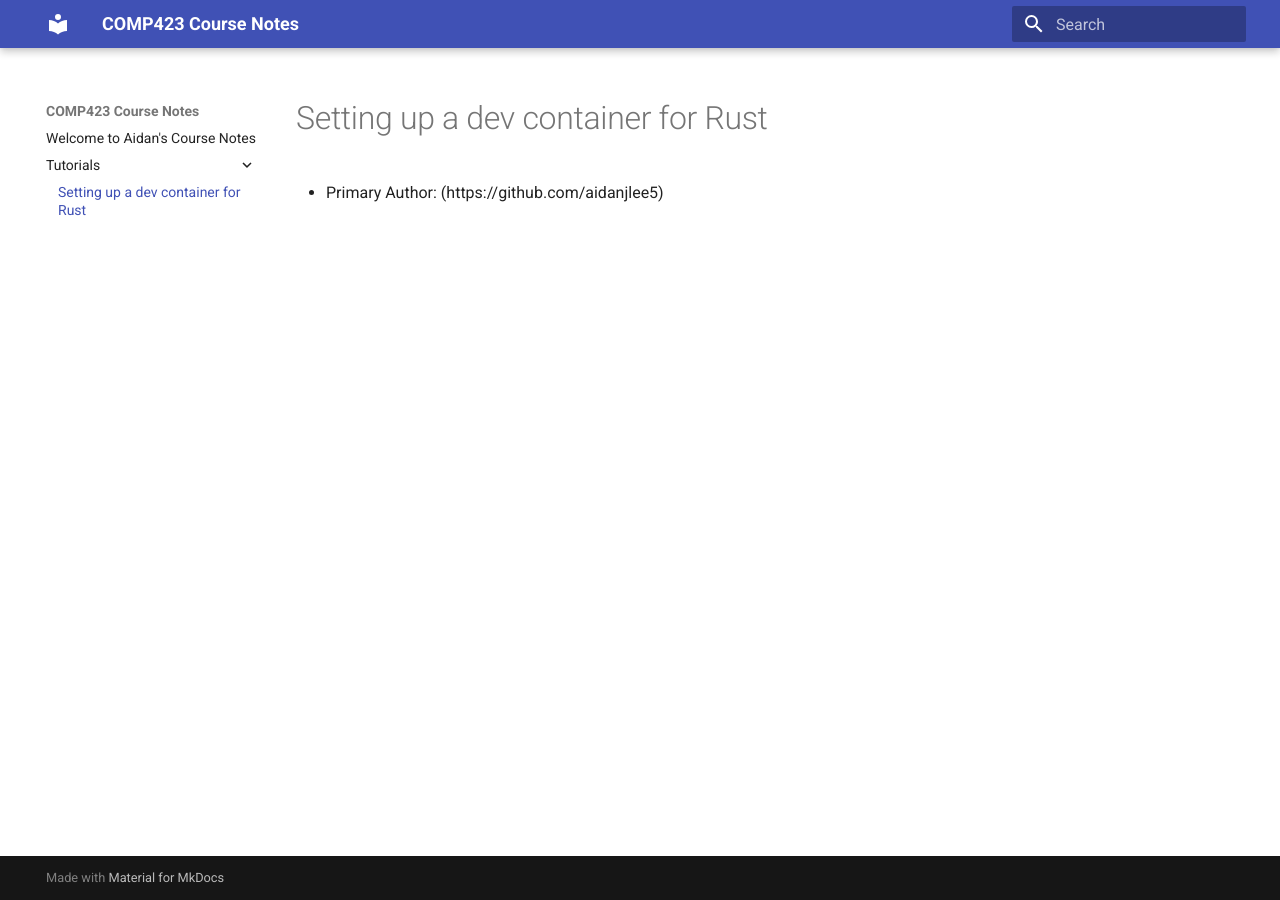
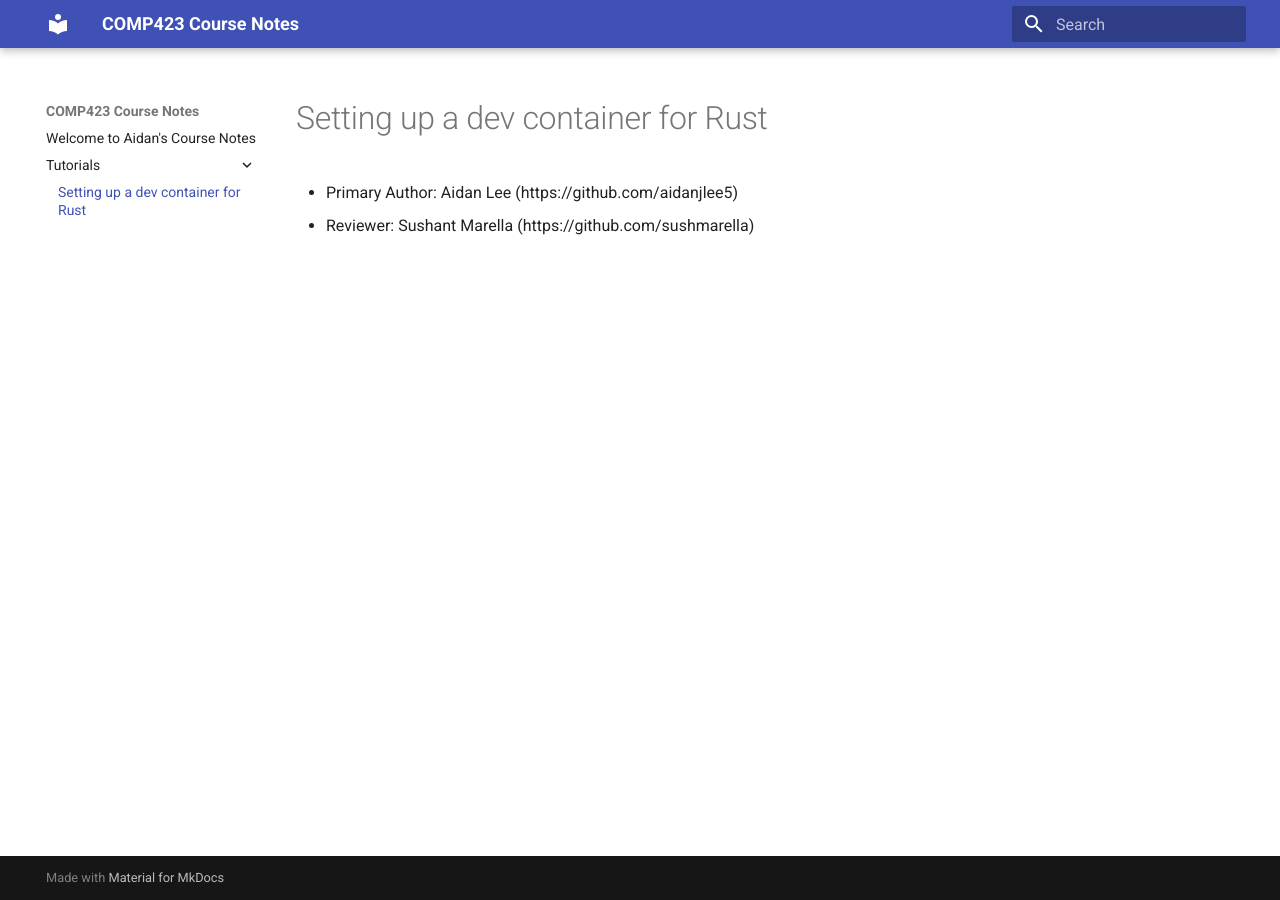
Before and after one commit to aidanjlee5/comp423-course-notes, an MkDocs documentation site: the page built from docs/tutorials/rust-setup.md, in a window 1280 px wide. Built offline with MkDocs 1.6.1 and Material for MkDocs 9.7.7, drawn with Linux system fonts in a browser that asks for light colours.

Commit message:
add reviewer name for rust-setup

```diff
--- a/docs/tutorials/rust-setup.md
+++ b/docs/tutorials/rust-setup.md
@@ -1,3 +1,4 @@
 # Setting up a dev container for Rust
 
-* Primary Author: <Aidan Lee> (https://github.com/aidanjlee5)
+* Primary Author: Aidan Lee (https://github.com/aidanjlee5)
+* Reviewer: Sushant Marella (https://github.com/sushmarella)
```
